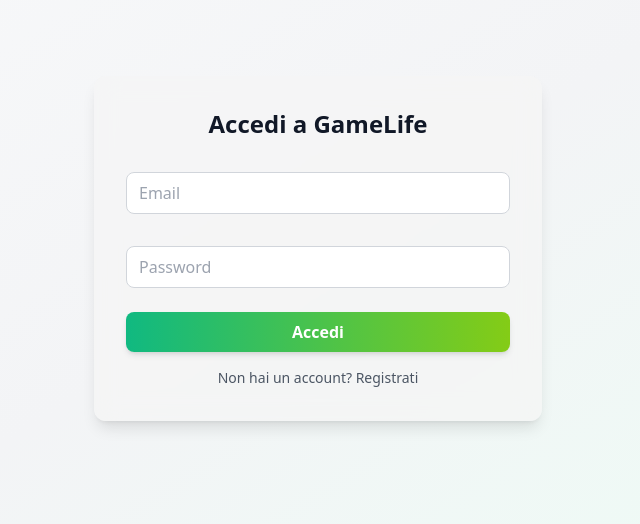
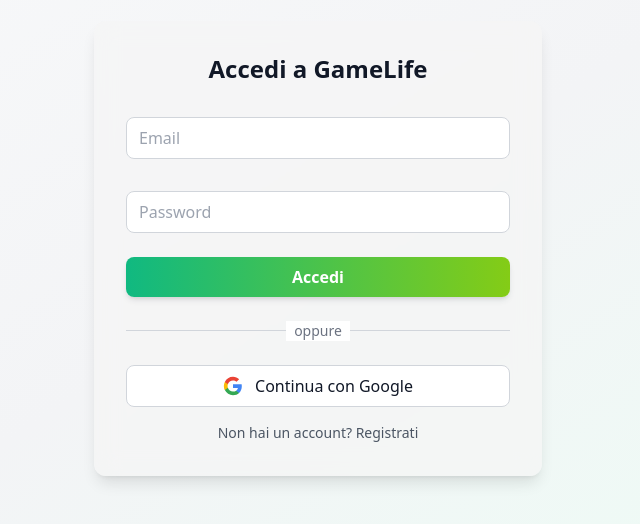
Before and after one commit to alexsiroli/mossy-path, a React (Vite) app: page / in a window 1280 px wide. Shown: the part 152-676 px from the top of the page, without its empty margins (322-962 px from the left). Built offline with nearby package versions, Linux system fonts and the light colour scheme; no server answers.

Commit message:
Add Google sign-in functionality

```diff
--- a/src/components/Login.jsx
+++ b/src/components/Login.jsx
@@ -7,7 +7,7 @@
   const [password, setPassword] = useState('');
   const [isSignUp, setIsSignUp] = useState(false);
   const [error, setError] = useState('');
-  const { signIn, signUp } = useAuth();
+  const { signIn, signUp, signInWithGoogle } = useAuth();
   const navigate = useNavigate();
 
   const handleSubmit = async (e) => {
@@ -17,6 +17,17 @@
     const result = isSignUp
       ? await signUp(email, password)
       : await signIn(email, password);
+
+    if (result.success) {
+      navigate('/dashboard');
+    } else {
+      setError(result.error);
+    }
+  };
+
+  const handleGoogleSignIn = async () => {
+    setError('');
+    const result = await signInWithGoogle();
 
     if (result.success) {
       navigate('/dashboard');
@@ -64,6 +75,28 @@
           </button>
         </form>
 
+        <div className="relative my-6">
+          <div className="absolute inset-0 flex items-center">
+            <div className="w-full border-t border-gray-300"></div>
+          </div>
+          <div className="relative flex justify-center text-sm">
+            <span className="px-2 bg-white dark:bg-gray-800 text-gray-500">oppure</span>
+          </div>
+        </div>
+
+        <button
+          onClick={handleGoogleSignIn}
+          className="w-full flex items-center justify-center gap-3 px-4 py-2 border border-gray-300 rounded-lg bg-white hover:bg-gray-50 transition-colors"
+        >
+          <svg className="w-5 h-5" viewBox="0 0 24 24">
+            <path fill="#4285F4" d="M22.56 12.25c0-.78-.07-1.53-.2-2.25H12v4.26h5.92c-.26 1.37-1.04 2.53-2.21 3.31v2.77h3.57c2.08-1.92 3.28-4.74 3.28-8.09z"/>
+            <path fill="#34A853" d="M12 23c2.97 0 5.46-.98 7.28-2.66l-3.57-2.77c-.98.66-2.23 1.06-3.71 1.06-2.86 0-5.29-1.93-6.16-4.53H2.18v2.84C3.99 20.53 7.7 23 12 23z"/>
+            <path fill="#FBBC05" d="M5.84 14.09c-.22-.66-.35-1.36-.35-2.09s.13-1.43.35-2.09V7.07H2.18C1.43 8.55 1 10.22 1 12s.43 3.45 1.18 4.93l2.85-2.22.81-.62z"/>
+            <path fill="#EA4335" d="M12 5.38c1.62 0 3.06.56 4.21 1.64l3.15-3.15C17.45 2.09 14.97 1 12 1 7.7 1 3.99 3.47 2.18 7.07l3.66 2.84c.87-2.6 3.3-4.53 6.16-4.53z"/>
+          </svg>
+          Continua con Google
+        </button>
+
         <button
           onClick={() => setIsSignUp(!isSignUp)}
           className="w-full mt-4 text-sm text-gray-600 hover:underline"
--- a/src/hooks/useAuth.js
+++ b/src/hooks/useAuth.js
@@ -5,7 +5,8 @@
   createUserWithEmailAndPassword,
   signOut,
   onAuthStateChanged,
-  User
+  GoogleAuthProvider,
+  signInWithPopup
 } from 'firebase/auth';
 
 export default function useAuth() {
@@ -39,6 +40,16 @@
     }
   };
 
+  const signInWithGoogle = async () => {
+    try {
+      const provider = new GoogleAuthProvider();
+      const result = await signInWithPopup(auth, provider);
+      return { success: true, user: result.user };
+    } catch (error) {
+      return { success: false, error: error.message };
+    }
+  };
+
   const logout = async () => {
     try {
       await signOut(auth);
@@ -53,6 +64,7 @@
     loading,
     signIn,
     signUp,
+    signInWithGoogle,
     logout,
   };
 }
```
Also changed, not shown: 1 other file (tests, documents, lock files or other folders).
